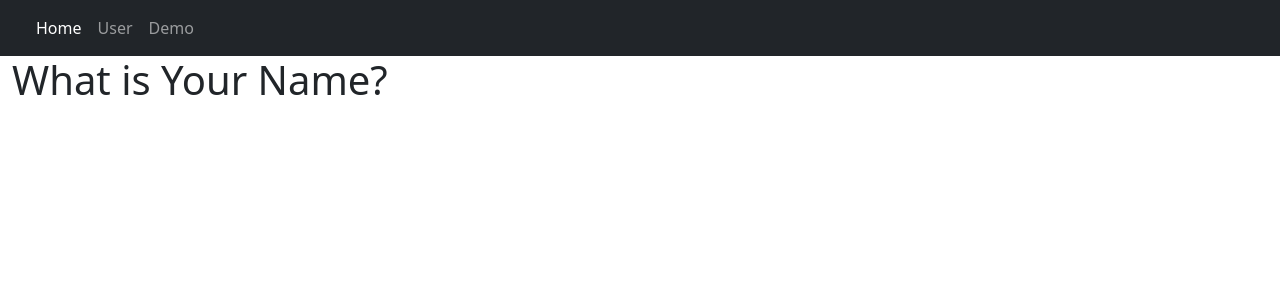
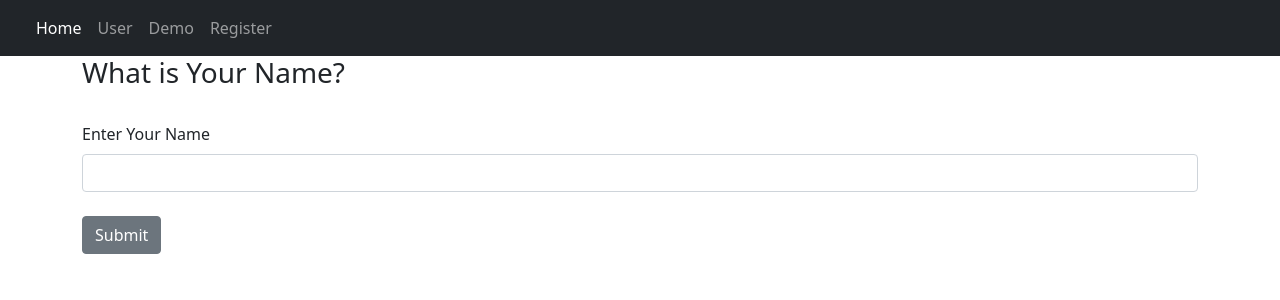
Before and after one commit to iand66/flaskdemo, a Flask app: template templates/name.html in a window 1280 px wide. Shown: the top 300 px of the page. Run offline with Flask 2, Linux system fonts and the light colour scheme; the template is opened without the code that fills it: values that come from a table or form of the project are taken from there, others are empty.

Commit message:
Incremental Update

```diff
--- a/app.py
+++ b/app.py
@@ -1,4 +1,4 @@
-from flask import Flask, render_template
+from flask import Flask, render_template, flash
 from flask_wtf import FlaskForm
 from wtforms import StringField, SubmitField
 from wtforms.validators import DataRequired
@@ -25,11 +25,16 @@ def demo():
     pizza = ['Pepperoni', 'Cheese', 'Mushroom']
     return render_template('demo.html', data=data, pizza=pizza)
 
-app.route('/username', methods=['GET','POST'])
+@app.route('/username', methods=['GET','POST'])
 def username():
     name = None
     form = NameForm()
-    return render_template('name.html')
+    if form.validate_on_submit():
+        name = form.name.data
+        form.name.data = ''
+        flash("Success")
+
+    return render_template('name.html', name=name, form=form)
 
 @app.errorhandler(404)
 def page_not_found(e):
--- a/templates/base.html
+++ b/templates/base.html
@@ -13,8 +13,9 @@
 <body>
     {% include 'navbar.html' %}
 
-    <div class="container-fluid">
+    <div class="container">
         {% block body %}
+
         {% endblock body %}
     </div>
 
--- a/templates/name.html
+++ b/templates/name.html
@@ -3,5 +3,25 @@
 {% block title %}Username{% endblock title %}
 
 {% block body %}
-    <h1>What is Your Name?</h1>
+    {% for message in get_flashed_messages() %}
+        <div class="alert alert-success alert-dismissible fade show" role="alert">
+            {{ message }} {{ name }}
+            <button type="button" class="btn-close" data-bs-dismiss="alert" aria-label="Close"></button>
+        </div>
+    {% endfor %}
+
+    {% if name %}
+        <h1>Hello {{ name }}</h1>
+    {% else %}
+        <h3>What is Your Name?</h3>
+        <br/>
+        <form method="POST">
+            {{ form.hidden_tag() }}
+            {{ form.name.label(class="form-label") }}
+            {{ form.name(class="form-control") }}
+            <br/>
+            {{ form.submit(class="btn btn-secondary") }}
+        </form>
+    {% endif %}
+
 {% endblock body %}
--- a/templates/navbar.html
+++ b/templates/navbar.html
@@ -11,10 +11,13 @@
                     <a class="nav-link active" aria-current="page" href={{ url_for('home') }}>Home</a>
                 </li>
                 <li class="nav-item">
-                        <a class="nav-link" href={{ url_for('user', name='John') }}>User</a>
+                    <a class="nav-link" href={{ url_for('user', name='John' ) }}>User</a>
                 </li>
                 <li class="nav-item">
                     <a class="nav-link" href={{ url_for('demo') }}>Demo</a>
+                </li>
+                <li class="nav-item">
+                    <a class="nav-link" href={{ url_for('username') }}>Register</a>
                 </li>
             </ul>
         </div>
```
Lines whose indentation alone changed are shown as unchanged.
